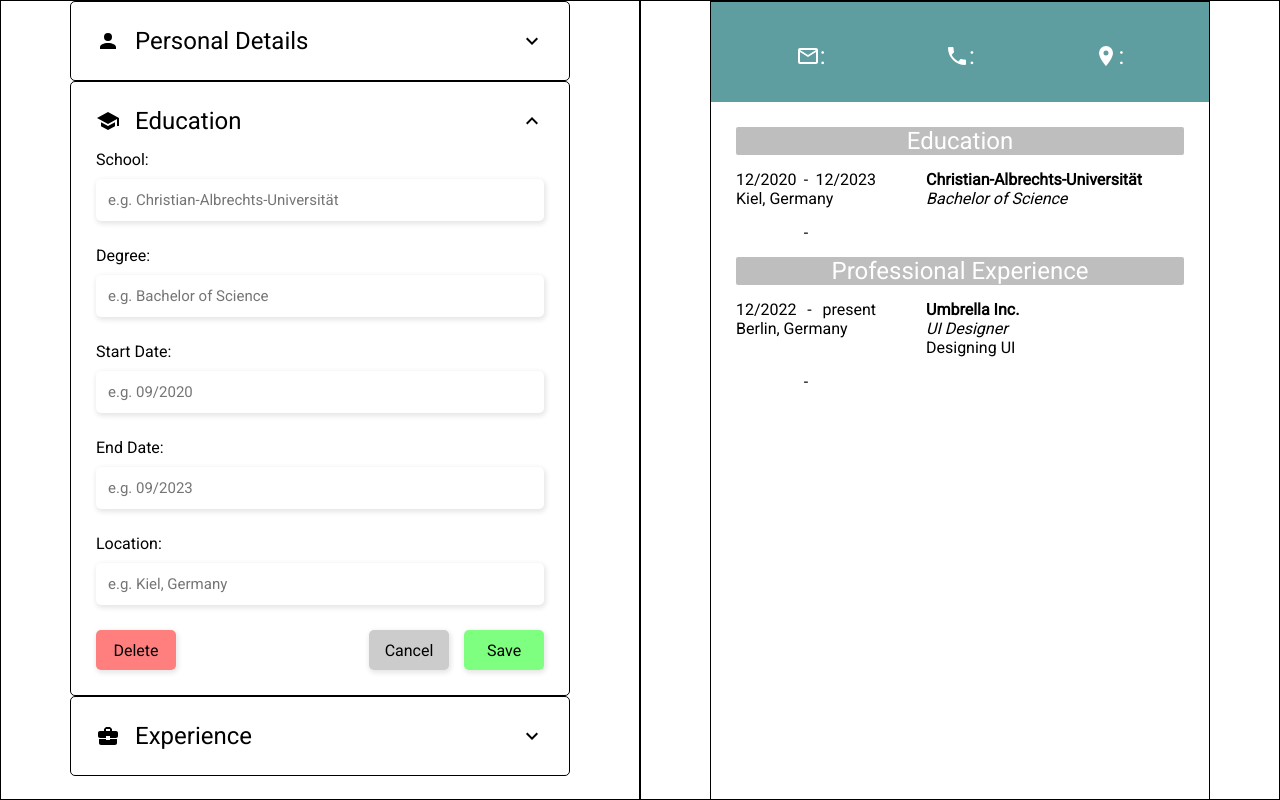
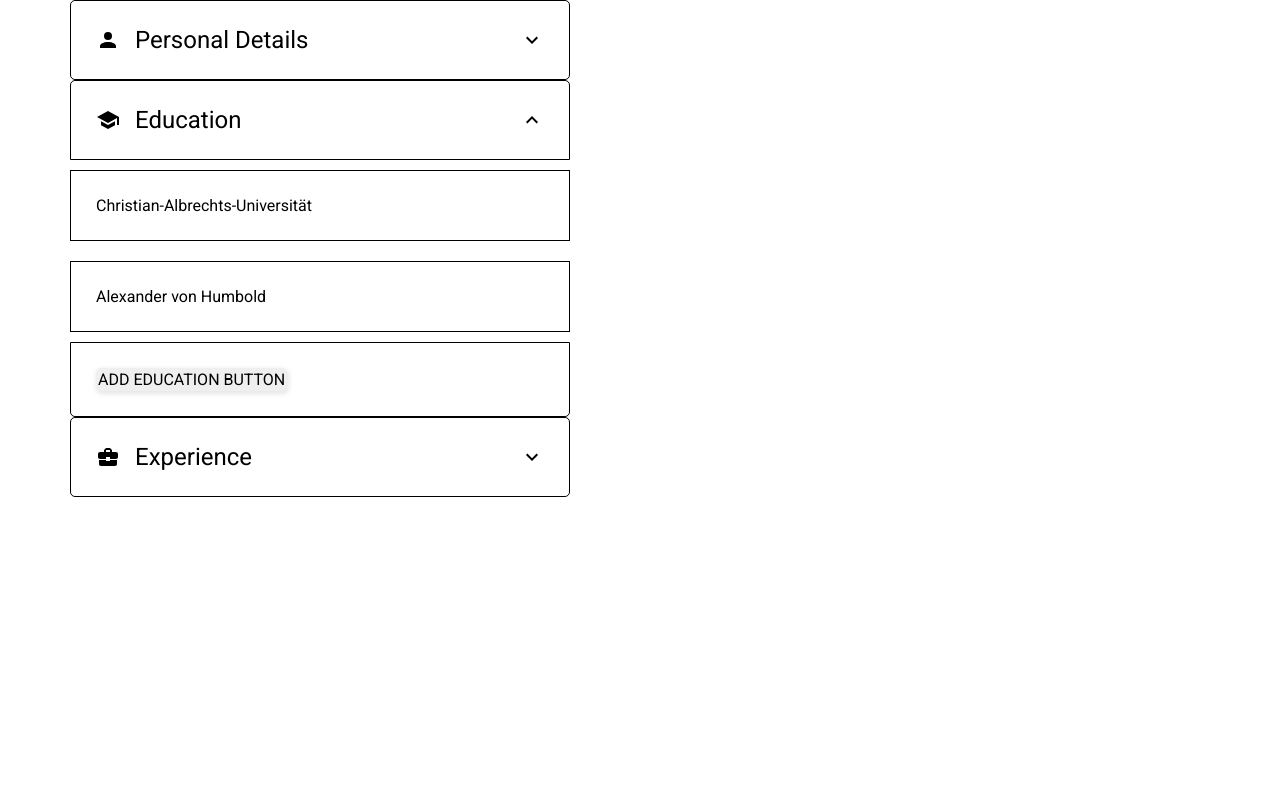
Before and after one commit to DayanWalter/TOP-cv-application, a React (Vite) app: page / in a window 1280 px wide. Both pictures are taken after a click on the icon 532 px from the left and 505 px from the top of the page. Shown: the top 800 px of the page. Built offline with nearby package versions, Linux system fonts and the light colour scheme.

Commit message:
Changed drop down for individual entries

```diff
--- a/src/components/App.jsx
+++ b/src/components/App.jsx
@@ -4,28 +4,45 @@
 import Experience from './Experience';
 import CV from './CV';
 
-let nextEduId = 1;
+let nextEduId = 2;
 const exampleEdu = [
   {
     id: 0,
     school: 'Christian-Albrechts-Universität',
     degree: 'Bachelor of Science',
+    startDate: '12/2017',
+    endDate: '12/2020',
+    location: 'Kiel, Germany',
+  },
+  {
+    id: 1,
+    school: 'Alexander von Humbold',
+    degree: 'Master of Science',
     startDate: '12/2020',
-    endDate: '12/2023',
-    location: 'Kiel, Germany',
+    endDate: '12/2022',
+    location: 'Berlin, Germany',
   },
 ];
 
-let nextExpId = 1;
+let nextExpId = 2;
 const exampleExp = [
   {
     id: 0,
     company: 'Umbrella Inc.',
     position: 'UI Designer',
-    startDate: '12/2022',
-    endDate: 'present',
+    startDate: '12/2020',
+    endDate: '12/2021',
     location: 'Berlin, Germany',
     description: 'Designing UI',
+  },
+  {
+    id: 1,
+    company: 'Apple',
+    position: 'UI & UX Designer',
+    startDate: '12/2021',
+    endDate: 'present',
+    location: 'California, US',
+    description: 'Designing UI and UX',
   },
 ];
 
@@ -194,6 +211,7 @@
           handleEduEndDateChange={handleEduEndDateChange}
           handleEduLocationChange={handleEduLocationChange}
           handleAddEducation={handleAddEducation}
+          educationArray={educationArray}
         />
         <Experience
           // Drop down
@@ -209,16 +227,17 @@
           handleExpLocationChange={handleExpLocationChange}
           handleDescriptionChange={handleDescriptionChange}
           handleAddExperience={handleAddExperience}
+          experienceArray={experienceArray}
         />
       </div>
       <div className="right">
-        <CV
+        {/* <CV
           person={person}
           education={education}
           experience={experience}
           educationArray={educationArray}
           experienceArray={experienceArray}
-        />
+        /> */}
       </div>
     </div>
   );
--- a/src/components/CV.jsx
+++ b/src/components/CV.jsx
@@ -81,7 +81,8 @@
           <li key={entry.id}>
             <div className="dateLocation">
               <div className="date">
-                <p className="startDate">{entry.startDate}</p>-
+                <p className="startDate">{entry.startDate}</p>
+                {'-'}
                 <p className="endDate">{entry.endDate}</p>
               </div>
               <div className="location">
@@ -103,7 +104,8 @@
         <li>
           <div className="dateLocation">
             <div className="date">
-              <p className="startDate">{experience.startDate}</p>-
+              <p className="startDate">{experience.startDate}</p>
+              {'-'}
               <p className="endDate">{experience.endDate}</p>
             </div>
             <div className="location">
--- a/src/components/Education.jsx
+++ b/src/components/Education.jsx
@@ -2,7 +2,6 @@
 import { mdiSchool } from '@mdi/js';
 import { mdiChevronUp } from '@mdi/js';
 import { mdiChevronDown } from '@mdi/js';
-import { useState } from 'react';
 
 export default function Education({
   isActive,
@@ -14,75 +13,101 @@
   handleEduLocationChange,
   handleAddEducation,
   onShow,
+  educationArray,
 }) {
   return (
     <>
       {isActive ? (
-        <form onSubmit={(e) => e.preventDefault()}>
-          <div className="education">
-            <Icon path={mdiSchool} size={1} />
-            <h1>Education</h1>
-            <Icon path={mdiChevronUp} size={1} onClick={onShow} />
+        <>
+          <div className="openEntry">
+            <div className="education">
+              <Icon path={mdiSchool} size={1} />
+              <h1>Education</h1>
+              <Icon path={mdiChevronUp} size={1} onClick={onShow} />
+            </div>
           </div>
-          <label htmlFor="school">
-            School:
-            <input
-              type="text"
-              id="school"
-              placeholder="e.g. Christian-Albrechts-Universität"
-              value={education.school}
-              onChange={handleSchoolChange}
-            />
-          </label>
-          <label htmlFor="degree">
-            Degree:
-            <input
-              type="text"
-              id="degree"
-              placeholder="e.g. Bachelor of Science"
-              value={education.degree}
-              onChange={handleDegreeChange}
-            />
-          </label>
-          <label htmlFor="startDateEdu">
-            Start Date:
-            <input
-              type="tel"
-              id="startDateEdu"
-              placeholder="e.g. 09/2020"
-              value={education.startDate}
-              onChange={handleEduStartDateChange}
-            />
-          </label>
-          <label htmlFor="endDateEdu">
-            End Date:
-            <input
-              type="text"
-              id="endDateEdu"
-              placeholder="e.g. 09/2023"
-              value={education.endDate}
-              onChange={handleEduEndDateChange}
-            />
-          </label>
-          <label htmlFor="locationEdu">
-            Location:
-            <input
-              type="text"
-              id="locationEdu"
-              placeholder="e.g. Kiel, Germany"
-              value={education.location}
-              onChange={handleEduLocationChange}
-            />
-          </label>
-          <div className="button">
-            <button className="delete">Delete</button>
-            <button className="cancel">Cancel</button>
-            <button className="save" onClick={handleAddEducation}>
-              Save
-            </button>
+
+          {educationArray.map((entry) => (
+            <div className="entry" key={entry.id}>
+              {/* <div className="educationEntries"> */}
+
+              {entry.school}
+
+              {/* </div> */}
+            </div>
+          ))}
+
+          <div className="addEntry">
+            <div className="addEducation">
+              <button>ADD EDUCATION BUTTON</button>
+            </div>
           </div>
-        </form>
+        </>
       ) : (
+        // <form onSubmit={(e) => e.preventDefault()}>
+        //   <div className="education">
+        //     <Icon path={mdiSchool} size={1} />
+        //     <h1>Education</h1>
+        //     <Icon path={mdiChevronUp} size={1} onClick={onShow} />
+        //   </div>
+        //   <label htmlFor="school">
+        //     School:
+        //     <input
+        //       type="text"
+        //       id="school"
+        //       placeholder="e.g. Christian-Albrechts-Universität"
+        //       value={education.school}
+        //       onChange={handleSchoolChange}
+        //     />
+        //   </label>
+        //   <label htmlFor="degree">
+        //     Degree:
+        //     <input
+        //       type="text"
+        //       id="degree"
+        //       placeholder="e.g. Bachelor of Science"
+        //       value={education.degree}
+        //       onChange={handleDegreeChange}
+        //     />
+        //   </label>
+        //   <label htmlFor="startDateEdu">
+        //     Start Date:
+        //     <input
+        //       type="tel"
+        //       id="startDateEdu"
+        //       placeholder="e.g. 09/2020"
+        //       value={education.startDate}
+        //       onChange={handleEduStartDateChange}
+        //     />
+        //   </label>
+        //   <label htmlFor="endDateEdu">
+        //     End Date:
+        //     <input
+        //       type="text"
+        //       id="endDateEdu"
+        //       placeholder="e.g. 09/2023"
+        //       value={education.endDate}
+        //       onChange={handleEduEndDateChange}
+        //     />
+        //   </label>
+        //   <label htmlFor="locationEdu">
+        //     Location:
+        //     <input
+        //       type="text"
+        //       id="locationEdu"
+        //       placeholder="e.g. Kiel, Germany"
+        //       value={education.location}
+        //       onChange={handleEduLocationChange}
+        //     />
+        //   </label>
+        //   <div className="button">
+        //     <button className="delete">Delete</button>
+        //     <button className="cancel">Cancel</button>
+        //     <button className="save" onClick={handleAddEducation}>
+        //       Save
+        //     </button>
+        //   </div>
+        // </form>
         <form>
           <div className="education">
             <Icon path={mdiSchool} size={1} />
--- a/src/components/Experience.jsx
+++ b/src/components/Experience.jsx
@@ -14,85 +14,107 @@
   handleDescriptionChange,
   handleAddExperience,
   onShow,
+  experienceArray,
 }) {
   return (
     <>
       {isActive ? (
-        <form onSubmit={(e) => e.preventDefault()}>
-          <div className="experience">
-            <Icon path={mdiBriefcaseVariant} size={1} />
-            <h1>Experience</h1>
-            <Icon path={mdiChevronUp} size={1} onClick={onShow} />
+        <>
+          <div className="openEntry">
+            <div className="experience">
+              <Icon path={mdiBriefcaseVariant} size={1} />
+              <h1>Experience</h1>
+              <Icon path={mdiChevronUp} size={1} onClick={onShow} />
+            </div>
           </div>
-          <label htmlFor="company">
-            Company name:
-            <input
-              type="text"
-              id="company"
-              placeholder="Enter Company Name"
-              value={experience.company}
-              onChange={handleCompanyChange}
-            />
-          </label>
-          <label htmlFor="position">
-            Position title:
-            <input
-              type="text"
-              id="position"
-              placeholder="Enter Position Title"
-              value={experience.position}
-              onChange={handlePositionChange}
-            />
-          </label>
-          <label htmlFor="startDateExp">
-            Start Date:
-            <input
-              type="tel"
-              id="startDateExp"
-              placeholder="Enter Start Date"
-              value={experience.startDate}
-              onChange={handleExpStartDateChange}
-            />
-          </label>
-          <label htmlFor="endDateExp">
-            End Date:
-            <input
-              type="text"
-              id="endDateExp"
-              placeholder="Enter End Date"
-              value={experience.endDate}
-              onChange={handleExpEndDateChange}
-            />
-          </label>
-          <label htmlFor="locationExp">
-            Location:
-            <input
-              type="text"
-              id="locationExp"
-              placeholder="Enter Location"
-              value={experience.location}
-              onChange={handleExpLocationChange}
-            />
-          </label>
-          <label htmlFor="description">
-            Description:
-            <textarea
-              type="text"
-              id="description"
-              placeholder="Enter Description"
-              value={experience.description}
-              onChange={handleDescriptionChange}
-            />
-          </label>
-          <div className="button">
-            <button className="delete">Delete</button>
-            <button className="cancel">Cancel</button>
-            <button className="save" onClick={handleAddExperience}>
-              Save
-            </button>
+
+          {experienceArray.map((entry) => (
+            <div className="entry" key={entry.id}>
+              {entry.company}
+            </div>
+          ))}
+
+          <div className="addEntry">
+            <div className="addExperience">
+              <button>ADD EXPERIENCE BUTTON</button>
+            </div>
           </div>
-        </form>
+        </>
       ) : (
+        // <form onSubmit={(e) => e.preventDefault()}>
+        //   <div className="experience">
+        //     <Icon path={mdiBriefcaseVariant} size={1} />
+        //     <h1>Experience</h1>
+        //     <Icon path={mdiChevronUp} size={1} onClick={onShow} />
+        //   </div>
+        //   <label htmlFor="company">
+        //     Company name:
+        //     <input
+        //       type="text"
+        //       id="company"
+        //       placeholder="Enter Company Name"
+        //       value={experience.company}
+        //       onChange={handleCompanyChange}
+        //     />
+        //   </label>
+        //   <label htmlFor="position">
+        //     Position title:
+        //     <input
+        //       type="text"
+        //       id="position"
+        //       placeholder="Enter Position Title"
+        //       value={experience.position}
+        //       onChange={handlePositionChange}
+        //     />
+        //   </label>
+        //   <label htmlFor="startDateExp">
+        //     Start Date:
+        //     <input
+        //       type="tel"
+        //       id="startDateExp"
+        //       placeholder="Enter Start Date"
+        //       value={experience.startDate}
+        //       onChange={handleExpStartDateChange}
+        //     />
+        //   </label>
+        //   <label htmlFor="endDateExp">
+        //     End Date:
+        //     <input
+        //       type="text"
+        //       id="endDateExp"
+        //       placeholder="Enter End Date"
+        //       value={experience.endDate}
+        //       onChange={handleExpEndDateChange}
+        //     />
+        //   </label>
+        //   <label htmlFor="locationExp">
+        //     Location:
+        //     <input
+        //       type="text"
+        //       id="locationExp"
+        //       placeholder="Enter Location"
+        //       value={experience.location}
+        //       onChange={handleExpLocationChange}
+        //     />
+        //   </label>
+        //   <label htmlFor="description">
+        //     Description:
+        //     <textarea
+        //       type="text"
+        //       id="description"
+        //       placeholder="Enter Description"
+        //       value={experience.description}
+        //       onChange={handleDescriptionChange}
+        //     />
+        //   </label>
+        //   <div className="button">
+        //     <button className="delete">Delete</button>
+        //     <button className="cancel">Cancel</button>
+        //     <button className="save" onClick={handleAddExperience}>
+        //       Save
+        //     </button>
+        //   </div>
+        // </form>
         <form>
           <div className="experience">
             <Icon path={mdiBriefcaseVariant} size={1} />
--- a/src/styles/index.css
+++ b/src/styles/index.css
@@ -33,7 +33,7 @@
   flex-direction: column;
   align-items: center;
   flex: 1;
-  border: 1px solid black;
+  /* border: 1px solid black; */
   height: 100vh;
 }
 
@@ -45,11 +45,38 @@
   border-radius: 5px;
   padding: 25px;
 }
-form h1 {
+.openEntry {
+  display: flex;
+  flex-direction: column;
+  width: 500px;
+  border: 1px solid black;
+  border-radius: 5px 5px 0px 0px;
+  padding: 25px;
+}
+.entry {
+  display: flex;
+  flex-direction: column;
+  width: 500px;
+  border: 1px solid black;
+  /* border-radius: 5px; */
+  padding: 25px;
+  margin: 10px 0px;
+}
+.addEntry {
+  display: flex;
+  flex-direction: column;
+  width: 500px;
+  border: 1px solid black;
+  border-radius: 0px 0px 5px 5px;
+  padding: 25px;
+}
+form h1,
+.openEntry h1 {
   font-size: 24px;
   /* margin-bottom: 15px; */
 }
-form svg:last-child {
+form svg:last-child,
+.openEntry svg:last-child {
   cursor: pointer;
 }
 form label {
@@ -75,7 +102,9 @@
   border-color: blue;
 }
 form .education,
+.openEntry .education,
 form .experience,
+.openEntry .experience,
 form .personal {
   display: flex;
   gap: 15px;
@@ -83,7 +112,9 @@
   /* border: 1px solid black; */
 }
 form .education h1,
+.openEntry .education h1,
 form .experience h1,
+.openEntry .experience h1,
 form .personal h1 {
   margin-right: auto;
 }
```
